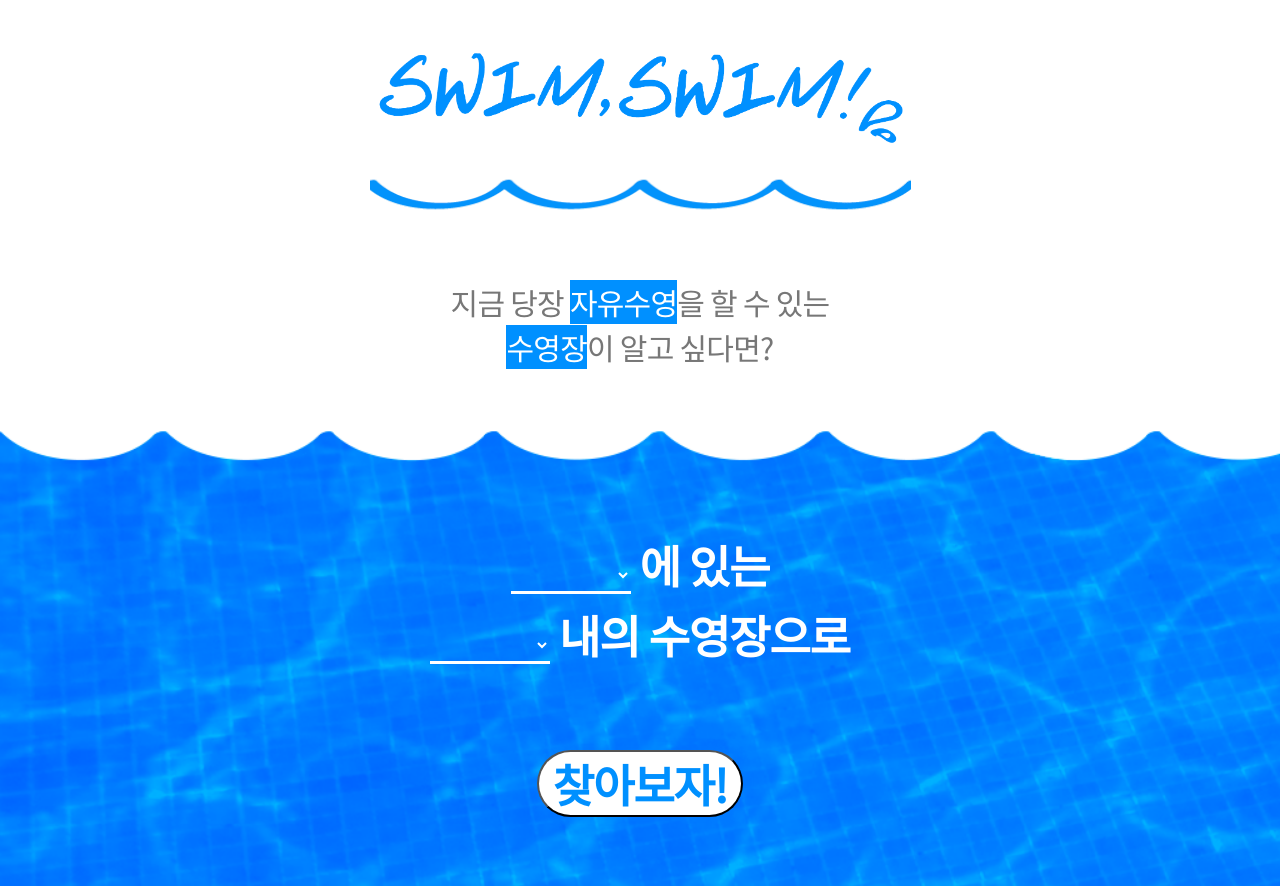
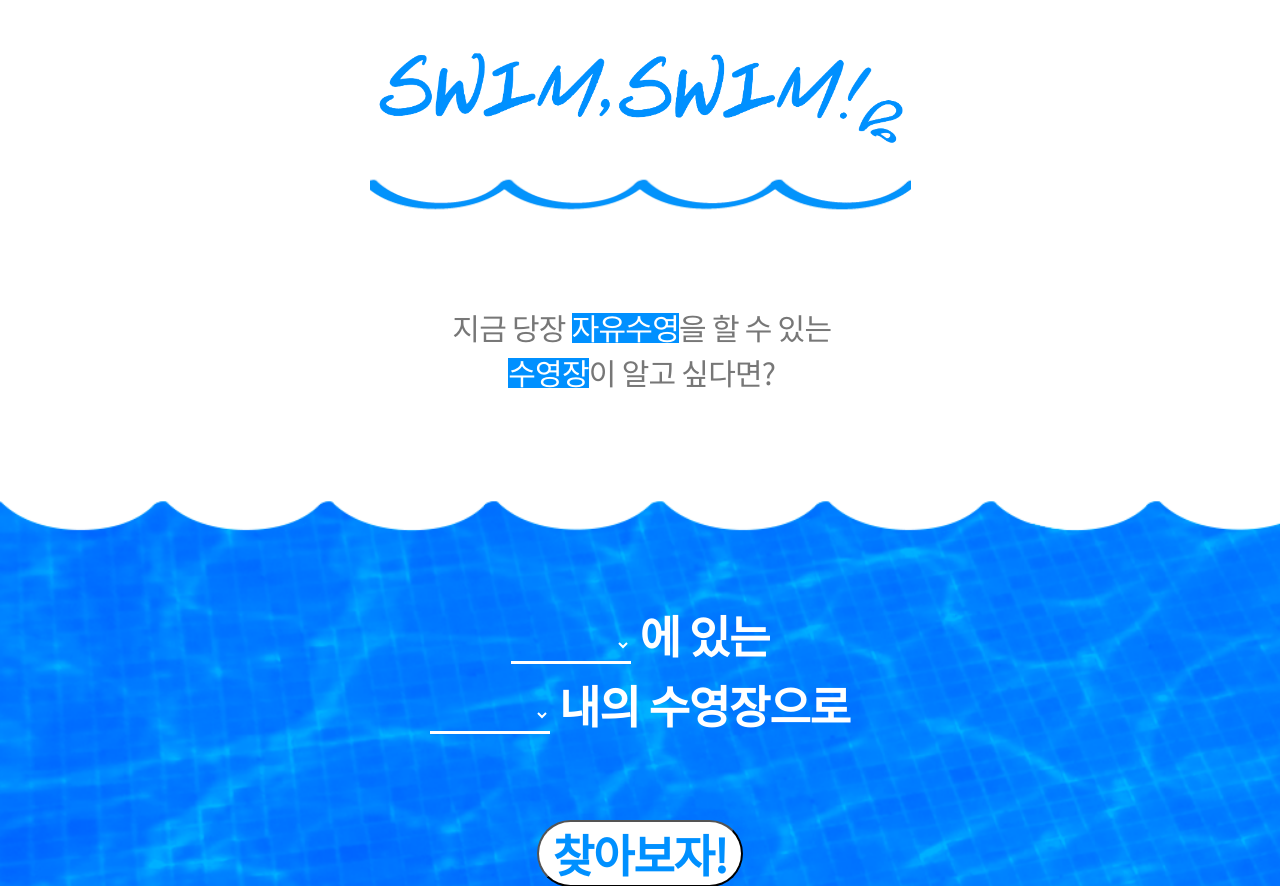
Before and after one commit to jeanP-tech/Swimming-Website, a Django app: page / in a window 1280 px wide. Shown: the top 886 px of the page. Run offline with Django 3.2, Linux system fonts and the light colour scheme; data comes from the database, SQL or seed files in the repository.

Commit message:
page1 description centered

```diff
--- a/swimapp/static/swimapp/css/style.css
+++ b/swimapp/static/swimapp/css/style.css
@@ -24,27 +24,50 @@ body{
   vertical-align: middle;
 }
 
+.helper{
+  display: inline-block;
+  height: 100%;
+  vertical-align: middle;
+}
 
-.description{
-  width: 100%;
-  height: 130px;
+.description_box{
+  height: 300px;
+}
+
+.description_box .description{
   color: #777777;
   font-size: 30px;
-  font-weight: normal;
-  font-stretch: normal;
-  font-style: normal;
   line-height: 1.5;
   letter-spacing: -0.75px;
-  text-align: center;
   vertical-align: middle;
   display: inline-block;
-  padding: 80px 0 20px 0;
 }
 
-.description .box{
+.description_box .description .firstLine{
+  display: flex;
+  align-items: center;
+}
+
+.description_box .description .firstLine .box1{
   color: white;
   height: 30px;
   background-color: #0090ff;
+  display: flex;
+  align-items: center;
+}
+
+.description_box .description .secondLine{
+  display: flex;
+  align-items: center;
+  justify-content: center;
+}
+
+.description_box .description .secondLine .box2{
+  color: white;
+  height: 30px;
+  background-color: #0090ff;
+  display: flex;
+  align-items: center;
 }
 
 .infoForm{
--- a/swimapp/templates/swimapp/index.html
+++ b/swimapp/templates/swimapp/index.html
@@ -1,15 +1,22 @@
 {% extends 'swimapp/base.html' %}
 {% block content %}
-    <div class="description">
-      지금 당장 <span class="box">자유수영</span>을 할 수 있는<br>
-      <span class="box">수영장</span>이 알고 싶다면?
+    <div class="description_box">
+      <div class="helper"></div>
+      <div class="description">
+        <div class="firstLine">
+          지금 당장&nbsp;<span class="box1">자유수영</span>을 할 수 있는 <br>
+        </div>
+        <div class="secondLine">
+          <span class="box2">수영장</span>이 알고 싶다면?
+        </div>
+      </div>
     </div>
     <div class="background">
       <div class="infoForm">
         <form method="POST" class="form">{% csrf_token %}
           <div class="formLine">
               <div id="citi_form"> {{ form.cities }} <span class="text">에 있는 </span> </div>
-              <div id="time_form">{{ form.times }} <span class="text">내의 수영장으로 </span></div>
+              <div id="time_form"> {{ form.times }} <span class="text">내의 수영장으로 </span></div>
           </div>
             <button id="btn" type="submit" value="Save">찾아보자!</button>
         </form>
```
